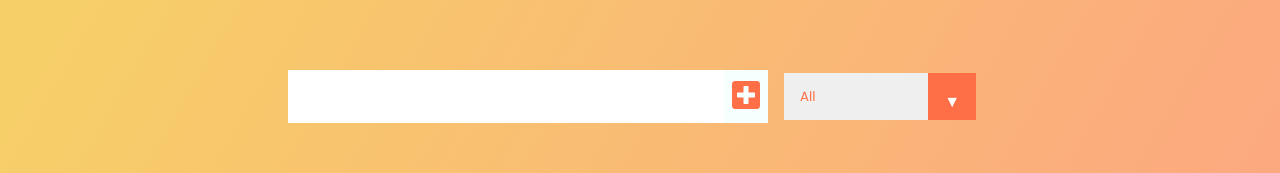
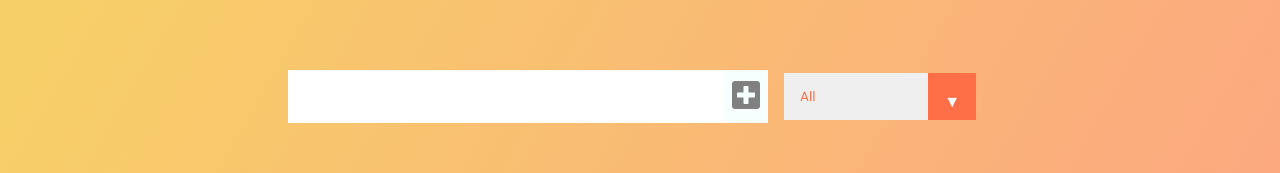
Before and after one commit to Peter00125/SOPM22, a React (Create React App) app in the folder app/: page / in a window 1280 px wide. Shown: the part 144-317 px from the top of the page. Built offline with nearby package versions, Linux system fonts and the light colour scheme.

Commit message:
Update App.css
css pentru butonul dezactivat

```diff
--- a/app/src/App.css
+++ b/app/src/App.css
@@ -47,7 +47,9 @@ form button:hover {
   min-width: 30%;
   list-style: none;
 }
-
+.todo-button.disabled {
+  color: gray;
+}
 .todo {
   margin: 0.5rem;
   background: white;
```
